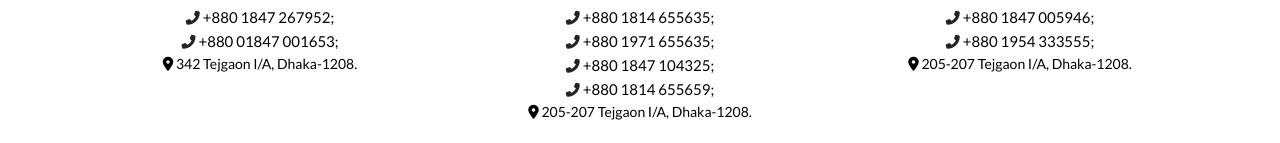
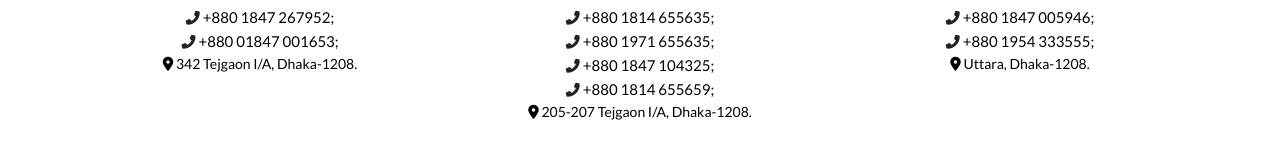
Before and after one commit to antopolistech/toyota_microsite, a plain HTML site: page index.html in a window 1280 px wide. Shown: the part 2902-3045 px from the top of the page. Drawn offline with Linux system fonts and the light colour scheme.

Commit message:
address text change

```diff
--- a/index.html
+++ b/index.html
@@ -296,7 +296,7 @@
                 <div class="col-12">
                   <p>
                     <i class="fas fa-map-marker-alt"></i>
-                  205-207 Tejgaon I/A, Dhaka-1208.
+                  Uttara, Dhaka-1208.
                   </p>
                 </div>
               </div>
```
